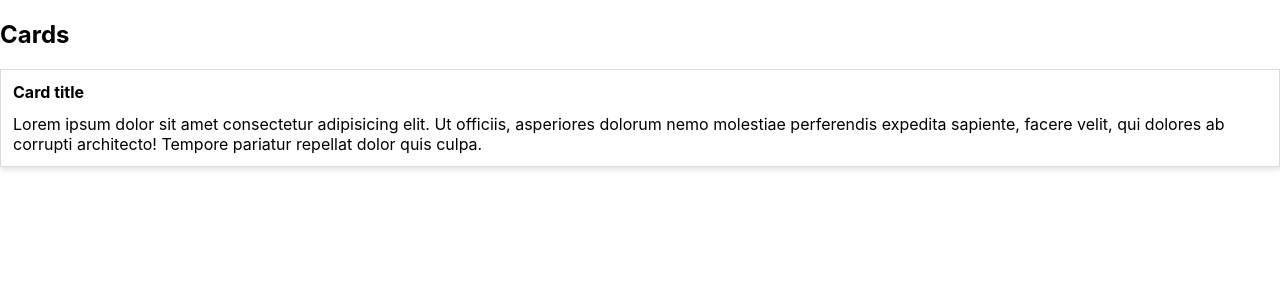
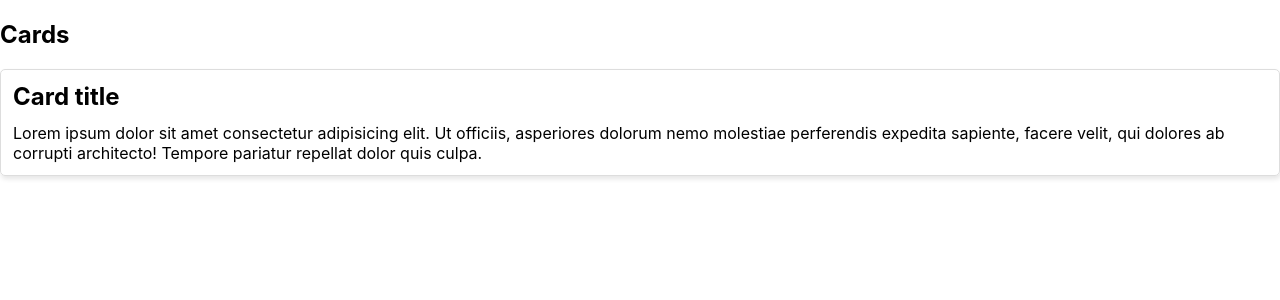
Before and after one commit to XiaoxiaYao/michael-css, a React (Create React App) app: page / in a window 1280 px wide. Shown: the top 300 px of the page. Built offline with nearby package versions, Linux system fonts and the light colour scheme.

Commit message:
Use Math module.

```diff
--- a/src/michael-style/_variables.scss
+++ b/src/michael-style/_variables.scss
@@ -17,3 +17,7 @@ $base-box-shadow: 1px 3px 5px rgba(0,0,0,0.1);
 
 // font sizes
 $base-font-size: 1rem;
+$font-size-sm: $base-font-size * 0.75;
+$font-size-lg: $base-font-size * 1.5;
+$font-size-xl: $base-font-size * 2;
+$font-size-xxl: $base-font-size * 3;
--- a/src/michael-style/components/card.module.scss
+++ b/src/michael-style/components/card.module.scss
@@ -1,3 +1,4 @@
+@use 'sass:math';
 @import '../variables';
 
 .card {
@@ -5,9 +6,10 @@
   padding: $base-padding;
   border: $base-border-thickness solid #ddd;
   box-shadow: $base-box-shadow;
+  border-radius: math.div($base-border-radius, 4);
 
   .card_title {
-    font-size: $base-font-size;
+    font-size: $font-size-lg;
     padding-bottom: $base-padding;
     font-weight: bold;
   }
```
